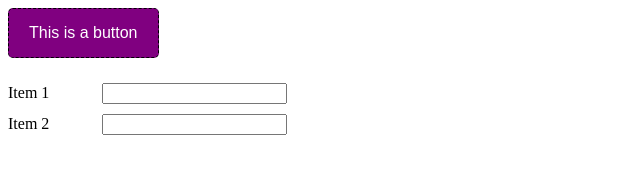
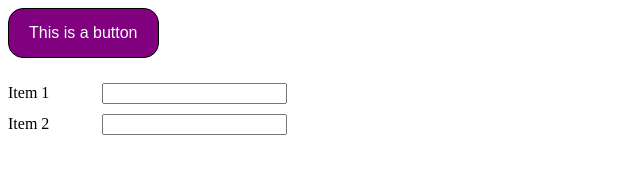
Before and after one commit to TheSavior/webhook-test, a website: page index.html in a window 1280 px wide. Shown: the full height of the page, 0-640 px from the left. Drawn offline with Linux system fonts and the light colour scheme.

Commit message:
Reverting the html changes

```diff
--- a/index.html
+++ b/index.html
@@ -17,9 +17,8 @@
   min-width: 100px;
   padding: 15px 20px;
   background-color: purple;
-  border: 1px dashed black;
-  /*border-radius: 15px;*/
-  border-radius: 5px;
+  border: 1px solid black;
+  border-radius: 15px;
   color: white;
   font-size: 16px;
 }
@@ -34,7 +33,6 @@
 
 label {
   width: 90px;
-  /*width: 100px;*/
   display: inline-block;
 }
 
```
